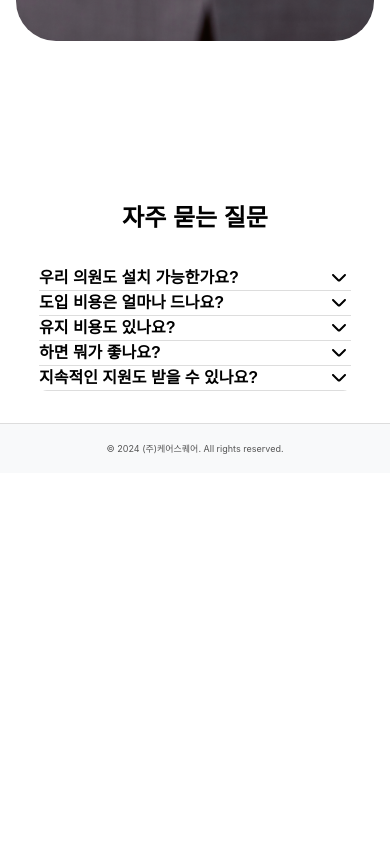
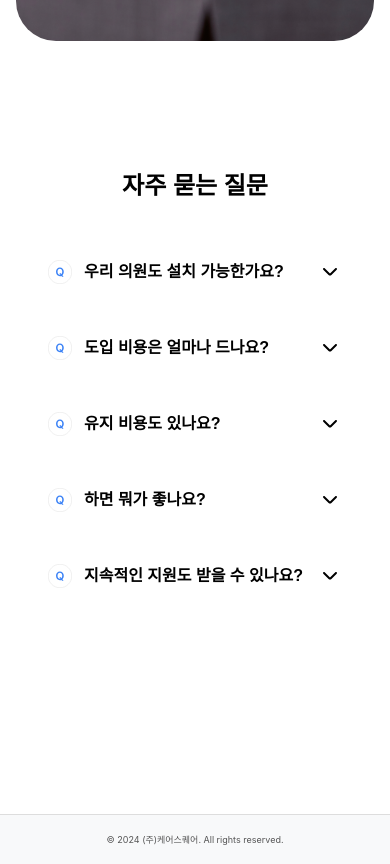
Before and after one commit to Leonamin/ilman-business, a Nuxt app: page / in a window 390 px wide. Shown: the part 9276-10140 px from the top of the page. Before the commit the page ends 9749 px from the top, so only its background shows below. Built offline with nearby package versions, Linux system fonts and the light colour scheme; a web font is replaced by a local one.

Commit message:
# ADD - FAQ 추가

```diff
--- a/assets/css/styles.css
+++ b/assets/css/styles.css
@@ -140,6 +140,62 @@
 
 .spb-64 {
     margin-bottom: var(--spacing-64);
+}
+
+.spr-4 {
+    margin-right: var(--spacing-4);
+}
+
+.spr-8 {
+    margin-right: var(--spacing-8);
+}
+
+.spr-16 {
+    margin-right: var(--spacing-16);
+}
+
+.spr-24 {
+    margin-right: var(--spacing-24);
+}
+
+.spr-32 {
+    margin-right: var(--spacing-32);
+}
+
+.spr-40 {
+    margin-right: var(--spacing-40);
+}
+
+.spr-48 {
+    margin-right: var(--spacing-48);
+}
+
+.spl-4 {
+    margin-left: var(--spacing-4);
+}
+
+.spl-8 {
+    margin-left: var(--spacing-8);
+}
+
+.spl-16 {
+    margin-left: var(--spacing-16);
+}
+
+.spl-24 {
+    margin-left: var(--spacing-24);
+}
+
+.spl-32 {
+    margin-left: var(--spacing-32);
+}
+
+.spl-40 {
+    margin-left: var(--spacing-40);
+}
+
+.spl-48 {
+    margin-left: var(--spacing-48);
 }
 
 /* 텍스트 크기 */
--- a/components/introduction/page/FAQ.vue
+++ b/components/introduction/page/FAQ.vue
@@ -40,17 +40,22 @@ const toggleFAQ = (index: number) => {
 
 <template>
   <div class="layout">
-    <div class="faq">
+    <div class="content">
       <h2 class="text-h2 text-bold text-center spb-32">자주 묻는 질문</h2>
       <div
           v-for="(item, index) in faqList"
           :key="index"
-          class="faq-item"
+          :class="['faq-item', { 'faq-selected-item': activeIndex === index }]"
       >
-        <div class="faq-header" @click="toggleFAQ(index)">
-          <p class="text-h5 text-bold text-left padding-vertical-large" :style="{
-              color: activeIndex === index ? 'var(--color-primary)' : 'black'
-            }">{{ item.question }}</p>
+        <div class="question-container" @click="toggleFAQ(index)">
+          <div class="question">
+            <img class="faq-icon" alt="질문 아이콘" src="/svgs/icons/icon_question.svg"
+                 width="24" height="24">
+            <div class="spl-24 sm-spl-12"/>
+            <p class="text-h5 text-semi-bold text-left padding-vertical-large">
+              {{ item.question }}
+            </p>
+          </div>
           <ChevronDown
               v-if="activeIndex !== index"
               color="black"
@@ -66,7 +71,14 @@ const toggleFAQ = (index: number) => {
             class="text-body1 text-medium padding-vertical-medium"
             v-if="activeIndex === index"
         >
-          <p>{{ item.answer }}</p>
+          <div class="answer">
+            <img class="faq-icon" alt="답변 아이콘" src="/svgs/icons/icon_answer.svg"
+                 width="24" height="24">
+            <div class="spl-24 sm-spl-12"/>
+            <p class="text-body1 text-left text-tertiary line-height-24">
+              {{ item.answer }}
+            </p>
+          </div>
         </div>
       </div>
     </div>
@@ -75,41 +87,72 @@ const toggleFAQ = (index: number) => {
 
 <style scoped>
 .layout {
-  padding: 32px 0;
+  display: flex;
+  justify-content: center;
+  align-items: center;
+  width: 100%;
+  font-family: 'Noto Sans KR', sans-serif;
+  padding: 0 0 200px 0;
+}
+
+.content {
+  display: flex;
+  width: 100%;
+  flex-direction: column;
+  justify-content: center;
+  align-items: center;
+  max-width: var(--desktop-max-width);
+}
+
+.faq-item {
+  align-self: stretch;
 }
 
 
-.faq {
-  width: 100%;
-  max-width: 70%;
-  margin: 0 auto;
-  border-radius: 8px;
-  overflow: hidden;
+.faq-selected-item {
+  background: #FAFAFA;
 }
 
-.faq-item {
-  border-bottom: 1px solid #ddd;
-}
-
-.faq-item:first-child {
-  border-top: 1px solid #ddd;
-}
-
-.faq-header {
+.question-container {
   display: flex;
   flex-direction: row;
   justify-content: space-between;
   align-items: center;
   cursor: pointer;
+  padding: 26px 48px;
 }
 
-.faq-header:hover {
+.question-container:hover {
   background: var(--color-bg-primary-hover)
 }
 
+.question {
+  display: flex;
+  flex-direction: row;
+  justify-content: flex-start;
+  align-items: center;
+}
+
+.answer {
+  display: flex;
+  flex-direction: row;
+  justify-content: flex-start;
+  align-items: flex-start;
+  padding: 26px 48px;
+}
+
+.faq-icon {
+  width: 48px;
+  height: 48px;
+}
+
 @media (max-width: 768px) {
-  .faq {
-    max-width: 80%;
+  .sm-spl-12 {
+    margin-left: 12px;
+  }
+  .faq-icon {
+    width: 24px;
+    height: 24px;
   }
 }
 </style>
--- a/components/introduction/page/WorkProcess.vue
+++ b/components/introduction/page/WorkProcess.vue
@@ -67,7 +67,7 @@ onMounted(() => {
     </div>
     <div v-if="!isMobile">
       <div class="process-outer">
-        <!--    첫번째 줄 1, 2, 3-->
+      <!--    첫번째 줄 1, 2, 3-->
         <div class="process-inner">
           <ProcessCard class="flex-equal" :process="process[0]"/>
           <div class="card-gap center-column">
@@ -142,6 +142,8 @@ onMounted(() => {
   height: 54px;
 }
 
+
+
 @media (max-width: 768px) {
   .content-layout {
     padding-inline: var(--spacing-16);
@@ -155,5 +157,14 @@ onMounted(() => {
   .process-inner {
     flex-direction: column;
   }
+
+  .chevron-down {
+    display: block;
+  }
+
+  .chevron-down:last-child {
+    display: none;
+
+  }
 }
 </style>
```
Also changed, not shown: public/svgs/icons/icon_answer.svg (added), public/svgs/icons/icon_question.svg (added).
